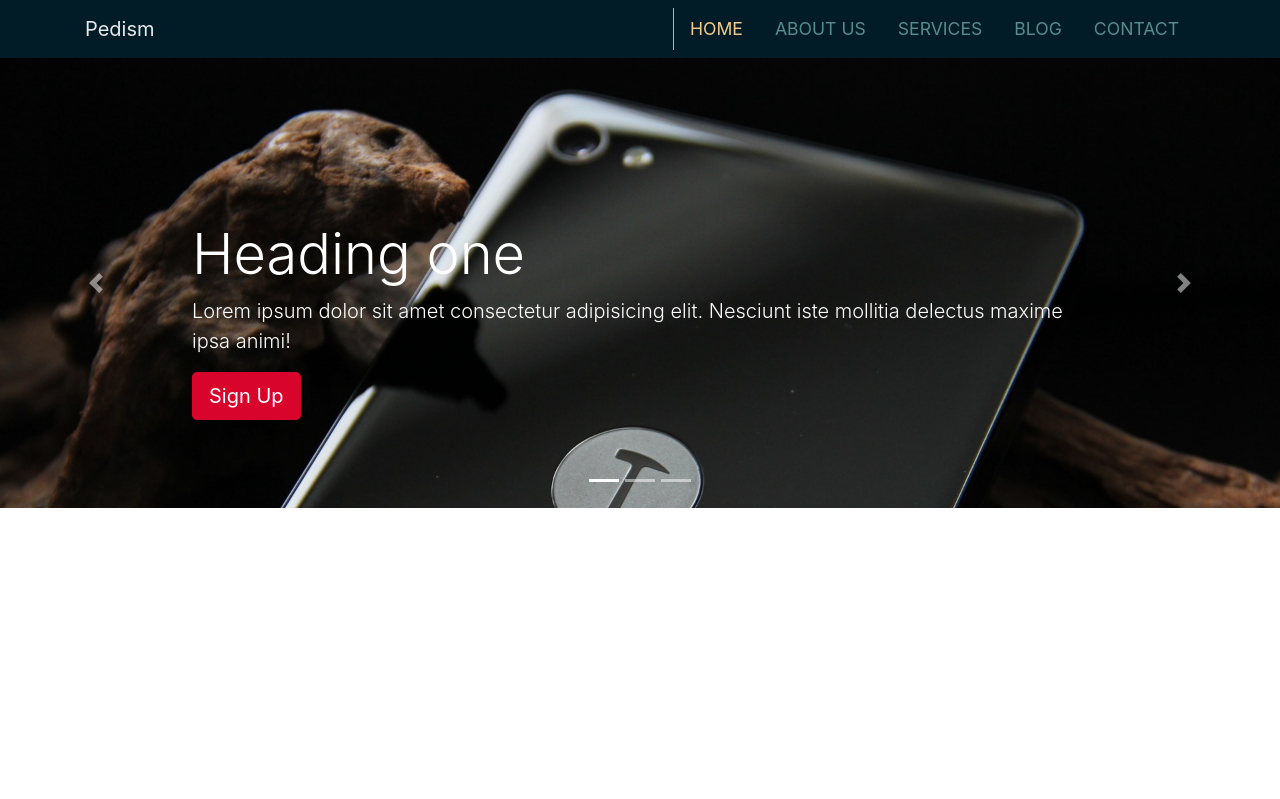
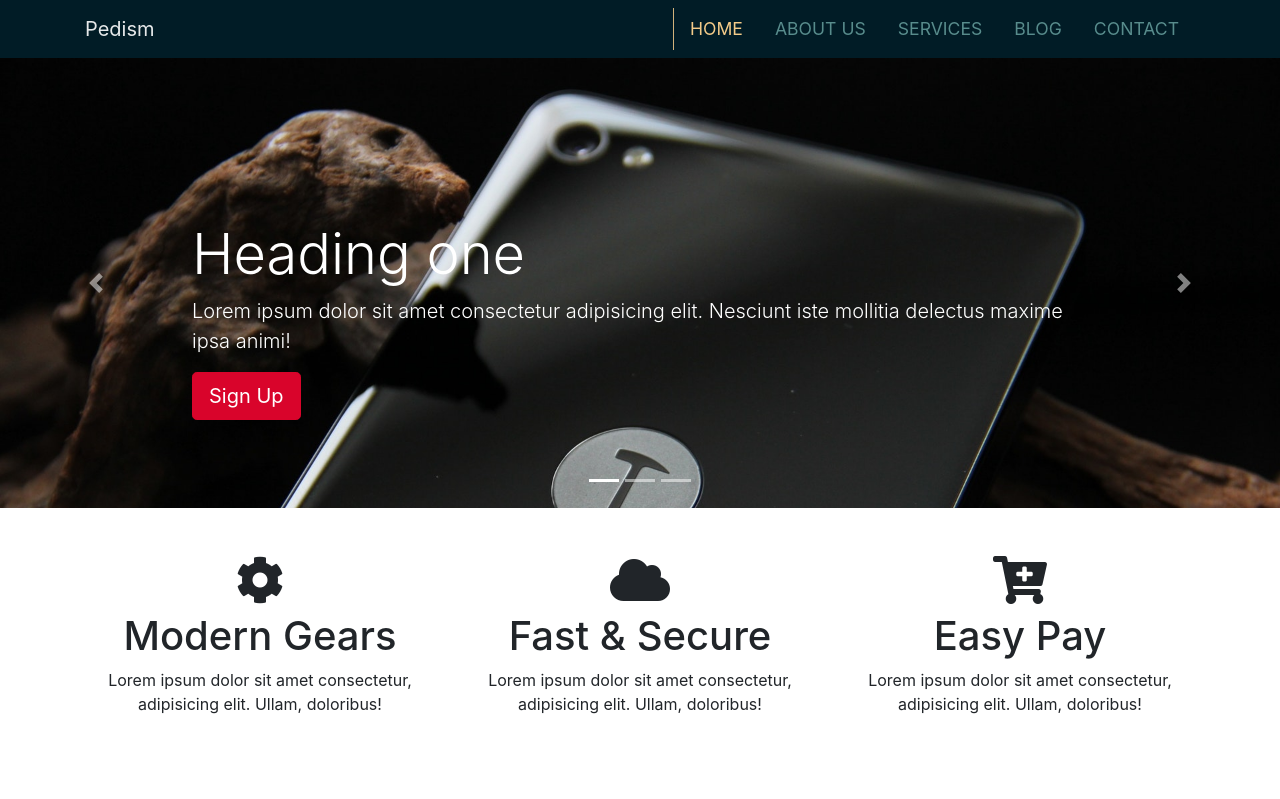
Before and after one commit to AliRezaali78/Pedism-Theme, a plain HTML site: page index.html in a window 1280 px wide. Drawn offline with nearby package versions, Linux system fonts and the light colour scheme.

Commit message:
Add home section icons

```diff
--- a/index.html
+++ b/index.html
@@ -120,6 +120,38 @@
       </div>
     </section>
 
+    <!-- Home Icons -->
+    <section id="home-icons" class="py-5">
+      <div class="container">
+        <div class="row text-center">
+          <div class="col-md-4 mb-3">
+            <i class="fas fa-cog fa-3x mb-2"></i>
+            <h1>Modern Gears</h1>
+            <p>
+              Lorem ipsum dolor sit amet consectetur, adipisicing elit. Ullam,
+              doloribus!
+            </p>
+          </div>
+          <div class="col-md-4 mb-3">
+            <i class="fas fa-cloud fa-3x mb-2"></i>
+            <h1>Fast &amp; Secure</h1>
+            <p>
+              Lorem ipsum dolor sit amet consectetur, adipisicing elit. Ullam,
+              doloribus!
+            </p>
+          </div>
+          <div class="col-md-4 mb-3">
+            <i class="fas fa-cart-plus fa-3x mb-2"></i>
+            <h1>Easy Pay</h1>
+            <p>
+              Lorem ipsum dolor sit amet consectetur, adipisicing elit. Ullam,
+              doloribus!
+            </p>
+          </div>
+        </div>
+      </div>
+    </section>
+
     <!-- Scripts -->
     <script
       src="https://code.jquery.com/jquery-3.3.1.min.js"
```
